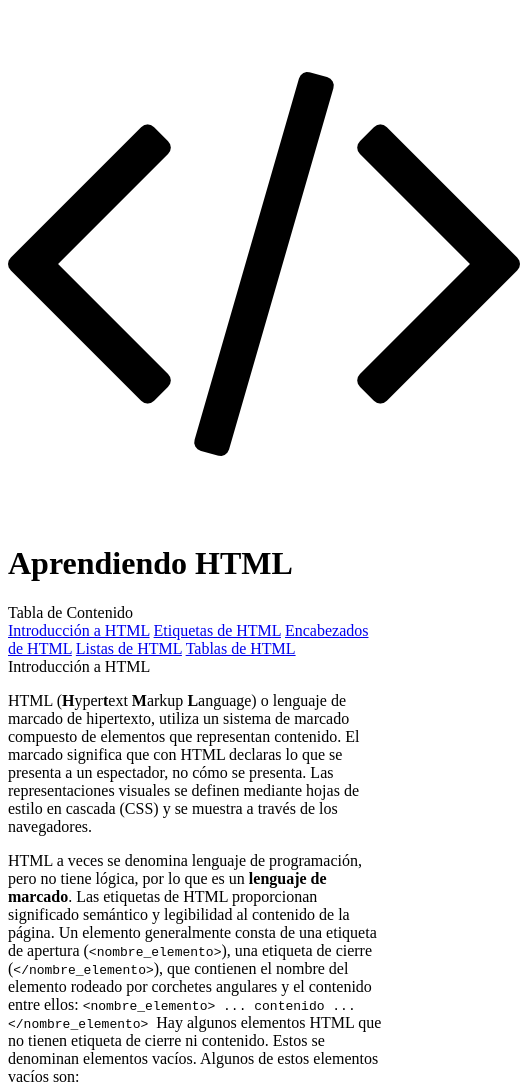
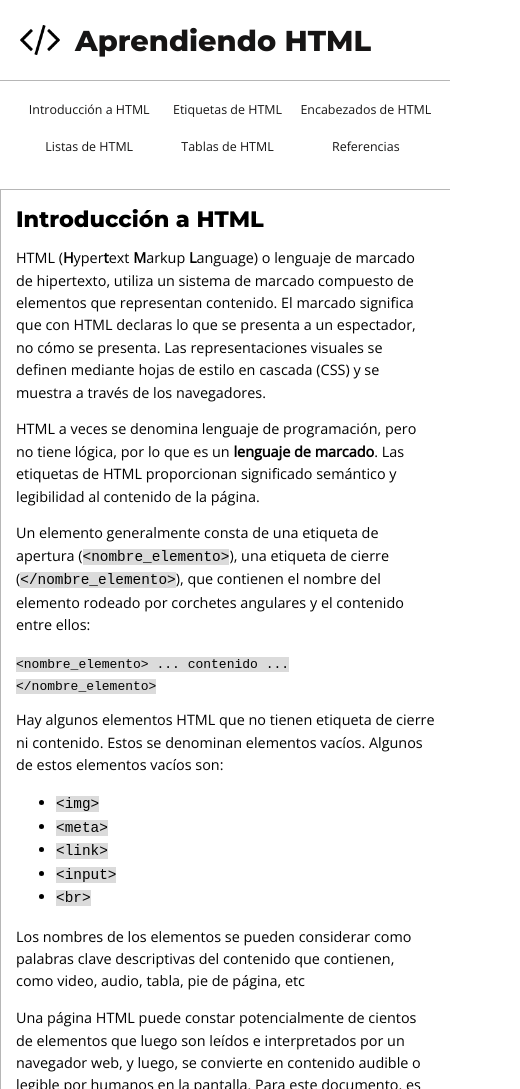
Before and after one commit to ricardojc23/techDocument_FCC, a plain HTML site: page index.html in a window 390 px wide. Shown: the top 1089 px of the page, 520 px wide, since content can reach past the window. Drawn offline with nearby package versions, Linux system fonts and the light colour scheme.

Commit message:
secondcommit

```diff
--- a/index.html
+++ b/index.html
@@ -4,9 +4,10 @@
     <meta charset="UTF-8">
     <meta http-equiv="X-UA-Compatible" content="IE=edge">
     <meta name="viewport" content="width=device-width, initial-scale=1.0">
+    <link rel="stylesheet" href="./style.css">
     <link rel="preconnect" href="https://fonts.googleapis.com">
     <link rel="preconnect" href="https://fonts.gstatic.com" crossorigin>
-    <link href="https://fonts.googleapis.com/css2?family=Montserrat:wght@600&family=Open+Sans&family=Source+Code+Pro:wght@300&display=swap" rel="stylesheet">
+    <link href="https://fonts.googleapis.com/css2?family=Montserrat:ital,wght@0,500;0,800;1,600&family=Open+Sans&family=Source+Code+Pro:wght@300&display=swap" rel="stylesheet">
     <title>Technical Document</title>
 </head>
 <body>
@@ -14,13 +15,16 @@
         <img src="./code.png" alt="Logo">
         <h1 class="title">Aprendiendo HTML</h1>
     </Div>
+    <div id="content">
         <nav id="navbar">
-        <header>Tabla de Contenido</header>
+            <header id="navbar-header">Tabla de Contenido</header>
             <a href="#Introducción_a_HTML" class="nav-link">Introducción a HTML</a>
             <a href="#Etiquetas_de_HTML" class="nav-link">Etiquetas de HTML</a>
             <a href="#Encabezados_de_HTML" class="nav-link">Encabezados de HTML</a>
+            <div id="break"></div>
             <a href="#Listas_de_HTML" class="nav-link">Listas de HTML</a>
             <a href="#Tablas_de_HTML" class="nav-link">Tablas de HTML</a>
+            <a href="#Referencias" class="nav-link">Referencias</a>
         </nav>
         <main id="main-doc">
             <section class="main-section" id="Introducción_a_HTML">
@@ -30,12 +34,16 @@
                 </p>
                 <p>
                     HTML a veces se denomina lenguaje de programación, pero no tiene lógica, por lo que es un <b>lenguaje de marcado</b>. Las etiquetas de HTML proporcionan significado semántico y legibilidad al contenido de la página.
-
+                </p>
+                <p>
                     Un elemento generalmente consta de una etiqueta de apertura (<code>&lt;nombre_elemento></code>), una etiqueta de cierre (<code>&lt;/nombre_elemento></code>), que contienen el nombre del elemento rodeado por corchetes angulares y el contenido entre ellos:
+                </p>
                     <code>
                         &lt;nombre_elemento> ... contenido ... &lt;/nombre_elemento>
                     </code>
+                <p>
                     Hay algunos elementos HTML que no tienen etiqueta de cierre ni contenido. Estos se denominan elementos vacíos. Algunos de estos elementos vacíos son:
+                </p>
                     <ul>
                         <li><code>&lt;img></code></li>
                         <li><code>&lt;meta></code></li>
@@ -43,11 +51,12 @@
                         <li><code>&lt;input></code></li>
                         <li><code>&lt;br></code></li>
                     </ul>
+                <p>
                     Los nombres de los elementos se pueden considerar como palabras clave descriptivas del contenido que contienen, como video, audio, tabla, pie de página, etc
                 </p>
                 <p>
                     Una página HTML puede constar potencialmente de cientos de elementos que luego son leídos e interpretados por un navegador web, y luego, se convierte en contenido audible o legible por humanos en la pantalla. Para este documento, es importante tener en cuenta la diferencia entre elementos y etiquetas:
-                <br>
+                    <br> <br>
                     <b>Elementos:</b> video, audio, tabla, pie de página
                     <br>
                     <b>Etiquetas:</b> <code>&lt;video></code>, <code>&lt;audio></code>, <code>&lt;table></code>, <code>&lt;footer></code>, <code>&lt;/html></code>, <code>&lt;/body></code>
@@ -57,7 +66,7 @@
                 <header>Etiquetas de HTML</header>
                 <p>
                     Analicemos una etiqueta ...
-                <br>
+                    <br> <br>
                     La etiqueta <code>&lt;p></code> representa un párrafo común.
                     Los elementos suelen tener una etiqueta de apertura y una etiqueta de cierre. La etiqueta de apertura contiene el nombre del elemento en corchetes angulares (<code>&lt;p></code>). La etiqueta de cierre es idéntica a la etiqueta de apertura con la adición de una barra inclinada (/) entre los corchetes de apertura y el nombre del elemento (<code>&lt;/p></code>).
                     <br>
@@ -137,10 +146,19 @@
                     </code>
                 </p>
                 <p>
-                Esto generará una tabla que consta de tres filas en total (<code>&lt;tr</code>): una fila de celdas de encabezado (<code>&lt;th</code>) y dos filas de celdas de contenido (<code>&lt;td</code>). Los elementos <code>&lt;th</code> son encabezados tabulares y los elementos <code>&lt;td</code> son datos tabulares. Puedes poner lo que sea desea dentro de un <code>&lt;td</code> o <code>&lt;th</code>.
+                    Esto generará una tabla que consta de tres filas en total (<code>&lt;tr></code>): una fila de celdas de encabezado (<code>&lt;th></code>) y dos filas de celdas de contenido (<code>&lt;td></code>). Los elementos <code>&lt;th></code> son encabezados tabulares y los elementos <code>&lt;td></code> son datos tabulares. Puedes poner lo que sea desea dentro de un <code>&lt;td></code> o <code>&lt;th></code>.
                 </p>
             </section>
+            <section class="main-section" id="Referencias">
+                <header>Referencias</header>
+                <ul>
+                    <li>Toda la documentación ha sido tomada del libro <a href="https://books.goalkicker.com/HTML5Book/" target="_blank">HTML5 Notes for Professionals</a></li>
+                    <li>El ícono ha sido proporcionado por <a href="https://www.flaticon.com/authors/dave-gandy" title="Dave Gandy">Dave Gandy</a> desde <a href="https://www.flaticon.com/" title="Flaticon">www.flaticon.com</a></li>
+                </ul>
+            </section>
         </main>
+    </div>
+
     <script src="https://cdn.freecodecamp.org/testable-projects-fcc/v1/bundle.js"></script>
 </body>
 </html>
--- a/style.css
+++ b/style.css
@@ -1,3 +1,117 @@
 /* font-family: 'Montserrat', sans-serif;
 font-family: 'Open Sans', sans-serif;
 font-family: 'Source Code Pro', monospace; */
+html {
+    font-size: 100%;
+    font-family: 'Open Sans', sans-serif;
+}
+body {
+    margin: 0 auto;
+    max-width: 1500px;
+}
+#main-header {
+    height: 80px;
+    width: 100%;
+    display: flex;
+    align-items: center;
+    column-gap: 15px;
+    border-bottom: 0.5px solid rgb(182, 182, 182);
+}
+img {
+    width: 40px;
+    height: auto;
+    margin-left: 20px;
+}
+h1 {
+    display: inline-block;
+    margin: 0px;
+    font-family: 'Montserrat', sans-serif;
+    font-weight: 800;
+    font-size: 1.8rem;
+    color: rgb(22, 21, 21);
+}
+#content {
+    display: flex;
+    flex-direction: row;
+}
+#navbar {
+    height: 100%;
+    padding: 18px 15px 15px 20px;
+    background-color: white;
+    display: flex;
+    flex-direction: column;
+    position: sticky;
+    top: 0;
+}
+#navbar-header, .nav-link {
+    display: inline-block;
+    white-space: nowrap;
+    margin-bottom: 15px;
+    text-decoration: none;
+    color: rgb(22, 21, 21);
+}
+#navbar-header {
+    font-size: 1.2rem;
+}
+.nav-link {
+    padding-left: 18px;
+}
+.nav-link:hover {
+    text-decoration: solid;
+    text-decoration-line: underline;
+    text-underline-offset: 2px;
+    text-decoration-color: rgb(22, 21, 21);
+}
+header {
+    font-family: 'Montserrat', sans-serif;
+    font-weight: 600;
+    font-size: 1.4rem;
+}
+#main-doc {
+    border-left: 0.5px solid rgb(182, 182, 182);
+}
+.main-section {
+    margin: 15px;
+}
+p, li, a {
+    font-size: 0.9rem;
+    line-height: 1.4rem;
+}
+code {
+    background-color: rgb(219, 219, 219);
+}
+.code-block {
+    display: inline-block;
+    margin: 20px 15px 20px;
+    padding: 15px 30px;
+    background-color: rgb(219, 219, 219);
+}
+
+@media only screen and (max-width: 800px) {
+    body {
+        min-width: 450px;
+    }
+    #content {
+        display: flex;
+        flex-direction: column;
+    }
+    #navbar {
+        flex-direction: row;
+        flex-wrap: wrap;
+        justify-content: space-evenly;
+        border-bottom: 0.5px solid rgb(182, 182, 182);
+    }
+    #navbar-header {
+        display: none;
+    }
+    #break {
+        flex-basis: 100%;
+        width: 0;
+    }
+    .nav-link {
+        padding-left: 0px;
+        flex-basis: 33.3%;
+        text-align: center;
+        font-size: 0.78rem;
+    }
+}
```
Lines whose indentation alone changed are shown as unchanged.
